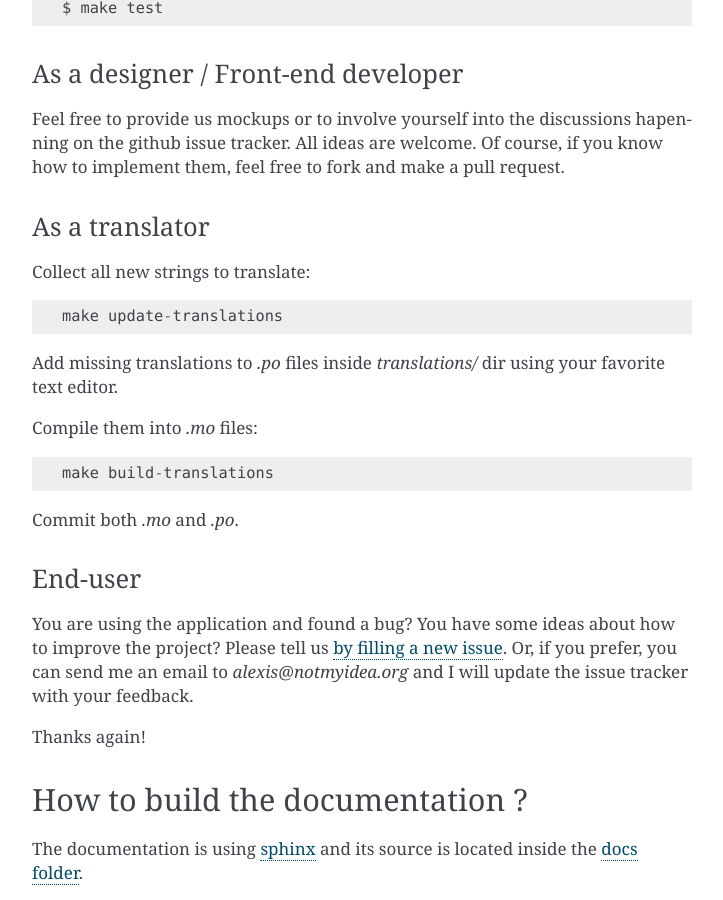
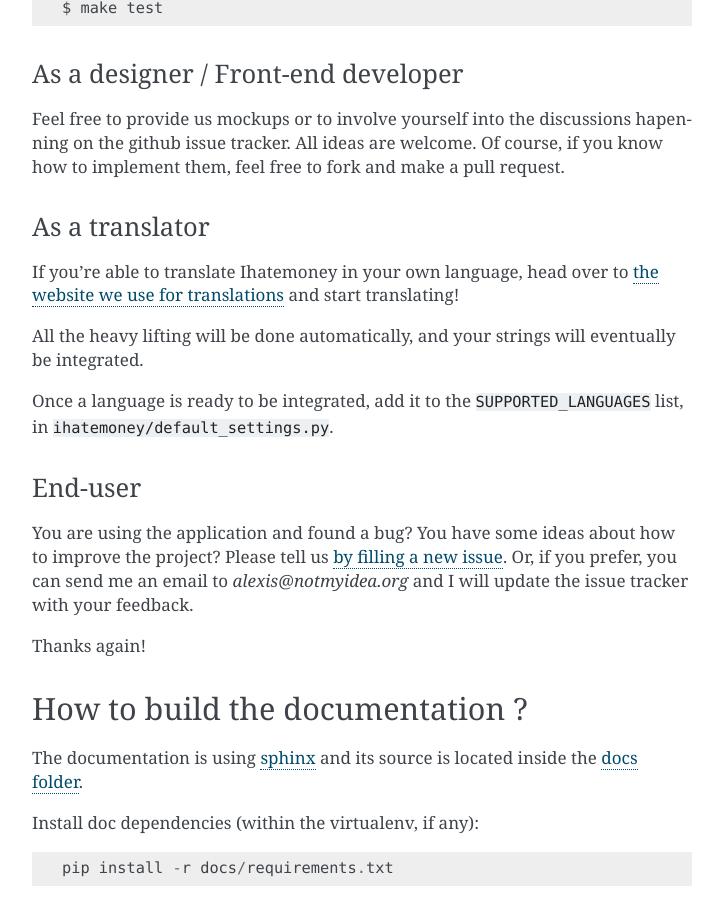
Before and after one commit to spiral-project/ihatemoney, a Sphinx documentation site: the page built from docs/contributing.rst, in a window 1280 px wide and 900 px high, scrolled down 2255 px. Shown: the whole window, without its empty margins (388-1111 px from the left). Built offline with Sphinx 7.4.7, drawn with Linux system fonts in a browser that asks for light colours; pages that are not in the unit, such as notebooks, are missing from menus.

Commit message:
Add information on how to translate.
Fixes #428.

```diff
--- a/docs/contributing.rst
+++ b/docs/contributing.rst
@@ -109,18 +109,15 @@
 As a translator
 ---------------
 
-Collect all new strings to translate::
+If you're able to translate Ihatemoney in your own language,
+head over to `the website we use for translations <https://hosted.weblate.org/settings/i-hate-money/i-hate-money/>`_
+and start translating!
 
-  make update-translations
+All the heavy lifting will be done automatically, and your strings will
+eventually be integrated.
 
-Add missing translations to *.po* files inside *translations/* dir using your
-favorite text editor.
-
-Compile them into *.mo* files::
-
-  make build-translations
-
-Commit both *.mo* and *.po*.
+Once a language is ready to be integrated, add it to the
+``SUPPORTED_LANGUAGES`` list, in ``ihatemoney/default_settings.py``.
 
 End-user
 --------
@@ -133,7 +130,7 @@
 Thanks again!
 
 How to build the documentation ?
-=====================================
+================================
 
 The documentation is using `sphinx <http://www.sphinx-doc.org/en/stable/>`_ and
 its source is located inside the `docs folder
```
Also changed, not shown: other parts of docs/contributing.rst (+1 -1 lines).
